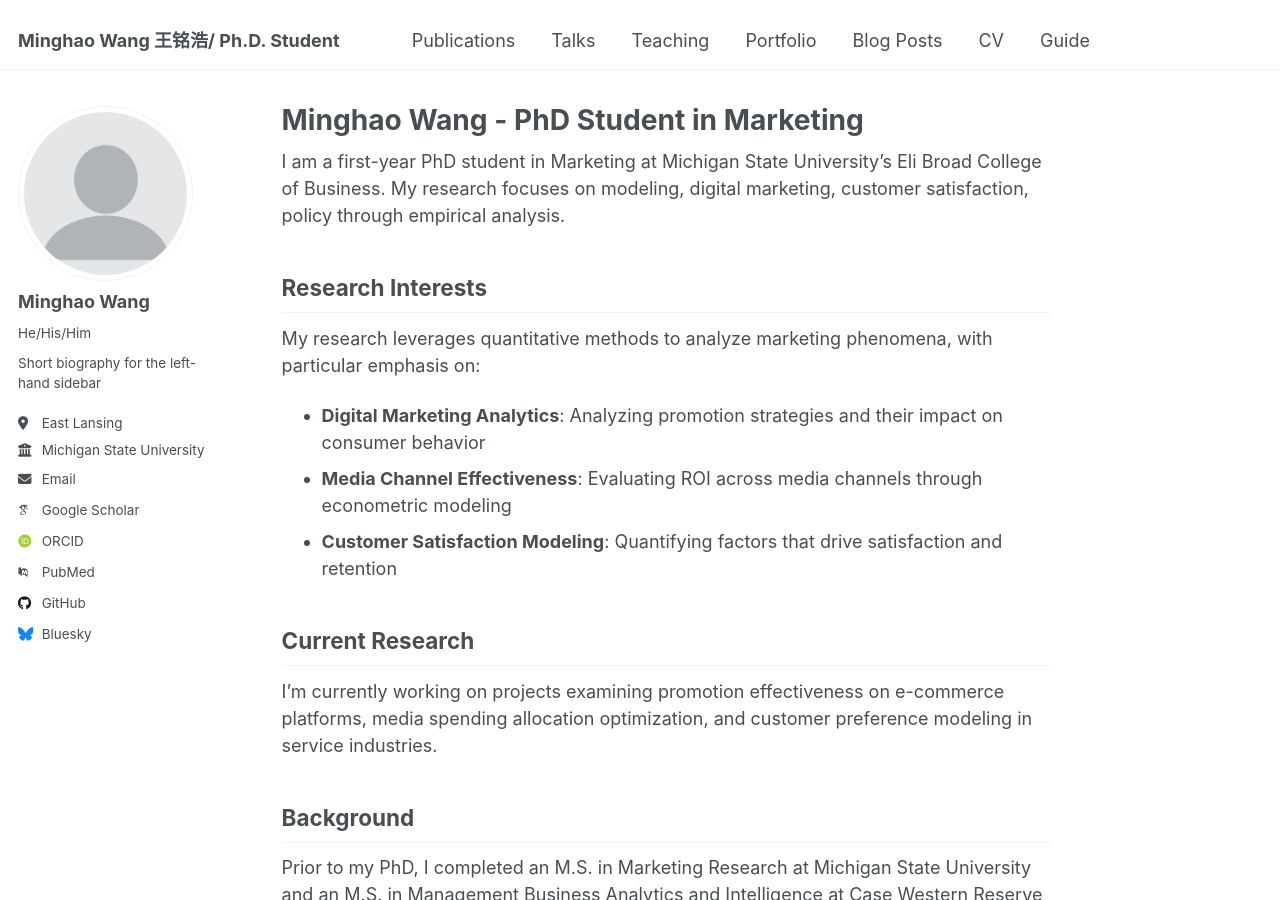
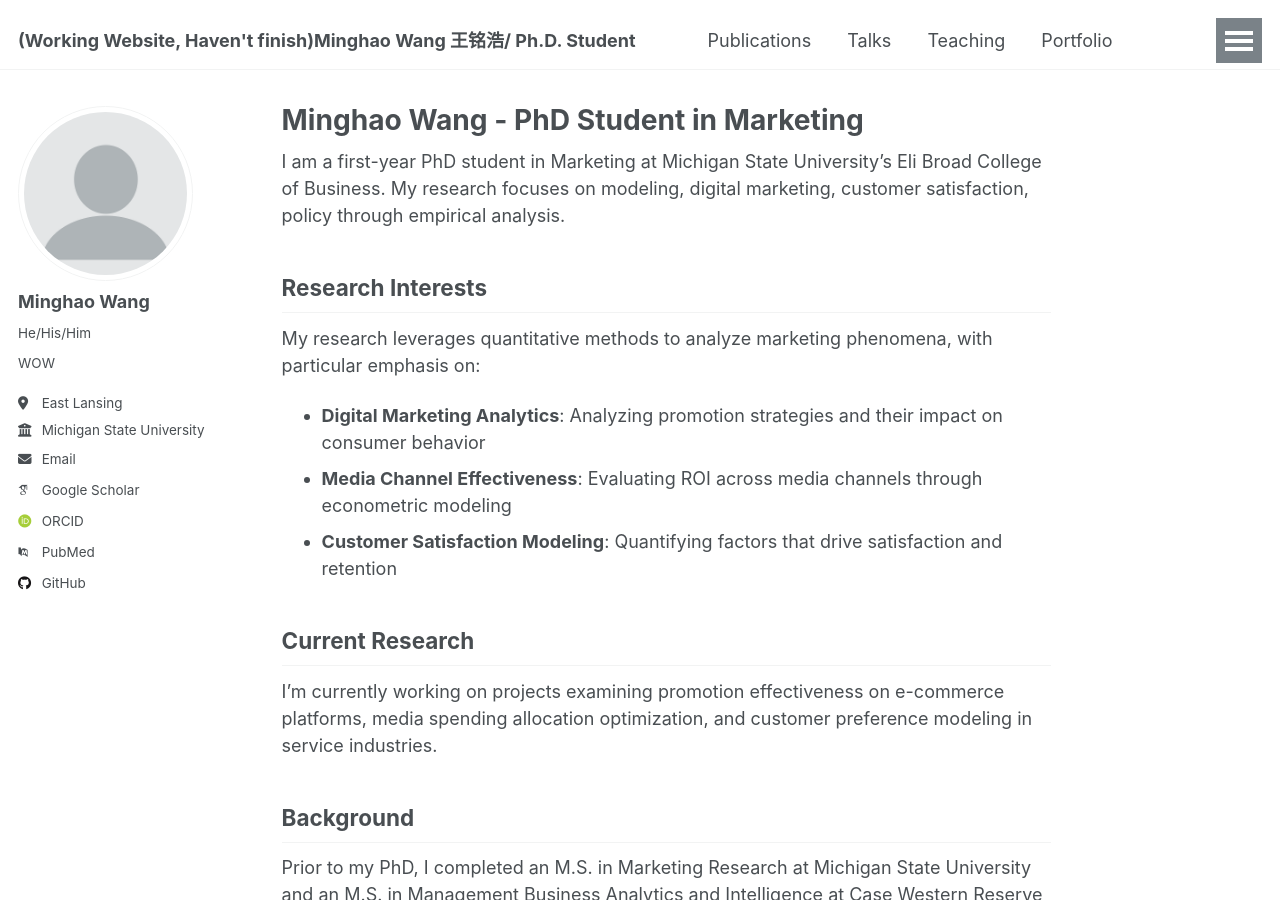
Before and after one commit to minghaowang-research/minghaowang-research.github.io, a Jekyll site: the page built from _pages/about.md, in a window 1280 px wide and 900 px high. Built offline with Jekyll 4.4.1, drawn with Linux system fonts in a browser that asks for light colours; some web fonts are replaced; part of the change alters nothing that is shown.

Commit message:
Update _config.yml

```diff
--- a/_config.yml
+++ b/_config.yml
@@ -9,7 +9,7 @@
 # Basic Site Settings
 locale                   : "en-US"
 site_theme               : "default"
-title                    : "Minghao Wang 王铭浩/ Ph.D. Student"
+title                    : "(Working Website, Haven't finish)Minghao Wang 王铭浩/ Ph.D. Student"
 title_separator          : "-"
 name                     : &name "Minghao Wang"
 description              : &description "personal description"
@@ -25,7 +25,7 @@ author:
   avatar           : "profile.png"
   name             : "Minghao Wang"
   pronouns         : "He/His/Him"
-  bio              : "Short biography for the left-hand sidebar"
+  bio              : "WOW"
   location         : "East Lansing"
   employer         : "Michigan State University"
   uri              : # URL
@@ -33,11 +33,11 @@ author:
 
   # Academic websites
   arxiv            : # URL - Update with the correct link to your profile
-  googlescholar    : "https://scholar.google.com/citations?user=PS_CX0AAAAAJ"
+  googlescholar    : ""
   impactstory      : # URL
-  orcid            : "http://orcid.org/yourorcidurl"
+  orcid            : ""
   semantic         : # URL
-  pubmed           : "https://www.ncbi.nlm.nih.gov/pubmed/?term=john+snow"
+  pubmed           : ""
   researchgate     : # URL
   scopus           : # URL
 
@@ -45,12 +45,12 @@ author:
   bitbucket        : # Username - Update with your username on the site
   codepen          : # Username
   dribbble         : # Username
-  github           : "academicpages"
+  github           : "minghaowang-research"
   kaggle           : # Username
   stackoverflow    : # User number or user number and name (i.e., use "1" or "1/jeff-atwood")
 
   # Social media
-  bluesky          : "bsky.app" # Replace this with you Bluesky username
+  bluesky          :
   facebook         : # Username
   flickr           : # Username
   foursquare       : # Username
```
